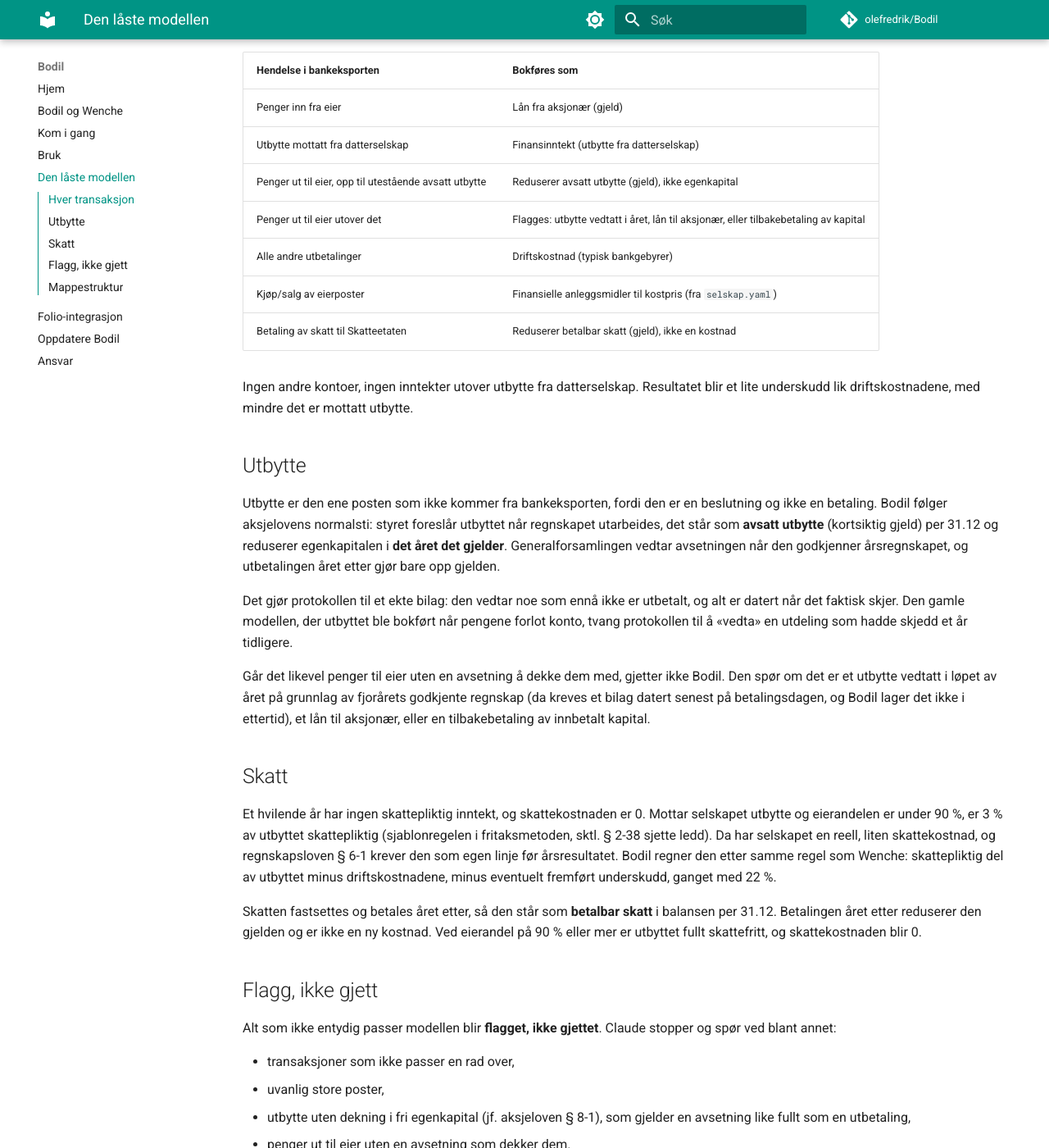
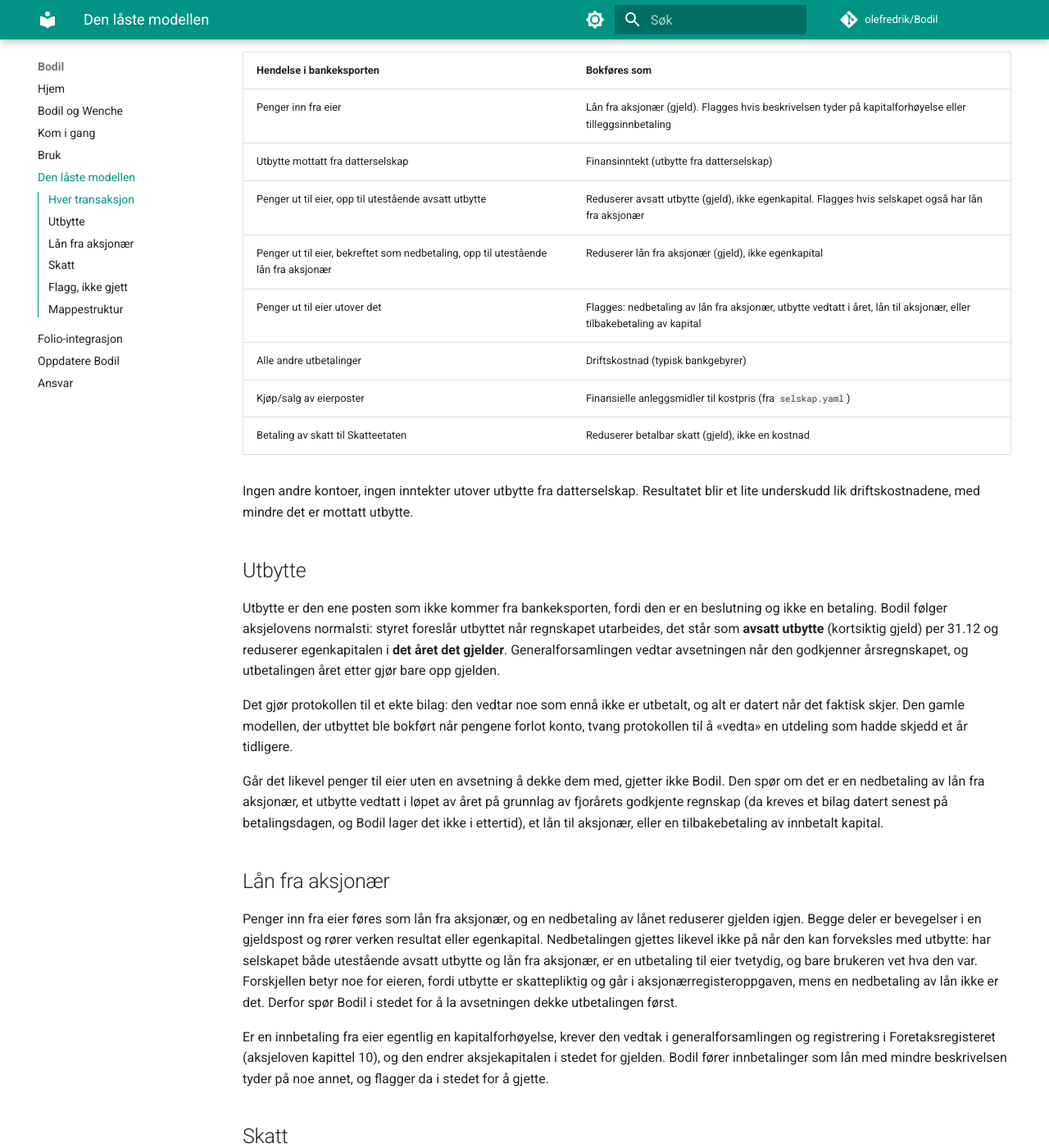
Before and after one commit to olefredrik/Bodil, an MkDocs documentation site: the page built from docs/modellen.md, in a window 1280 px wide and 1400 px high, scrolled down 259 px. Shown: the whole window at 82% size. Built offline with MkDocs 1.6.1 and Material for MkDocs 9.7.7, drawn with Linux system fonts in a browser that asks for light colours; comment, search, counter and statistics services are not loaded; some of the changed text lies outside the part shown.

Commit message:
feat: nedbetaling av lån fra aksjonær i den låste modellen (v1.1.0)
Lån fra aksjonær kunne bare øke, så en nedbetaling ble flagget med
svaralternativer som ikke passet. En bekreftet nedbetaling reduserer nå
laan_fra_aksjonaer opp til utestående lån og holdes utenfor
utbytte_utbetalt. Har selskapet både avsatt utbytte og lån, spør Bodil
om utbetalingen er utbytte eller nedbetaling i stedet for å la
avsetningen dekke den først. Innbetaling fra eier flagges hvis
beskrivelsen tyder på kapitalforhøyelse eller tilleggsinnbetaling.

Co-Authored-By: Claude Opus 5.5 <noreply@anthropic.com>

```diff
--- a/docs/modellen.md
+++ b/docs/modellen.md
@@ -6,10 +6,11 @@ Bodil fører etter en bevisst minimal, låst bokføringsmodell. Den dekker det e
 
 | Hendelse i bankeksporten | Bokføres som |
 |---|---|
-| Penger inn fra eier | Lån fra aksjonær (gjeld) |
+| Penger inn fra eier | Lån fra aksjonær (gjeld). Flagges hvis beskrivelsen tyder på kapitalforhøyelse eller tilleggsinnbetaling |
 | Utbytte mottatt fra datterselskap | Finansinntekt (utbytte fra datterselskap) |
-| Penger ut til eier, opp til utestående avsatt utbytte | Reduserer avsatt utbytte (gjeld), ikke egenkapital |
-| Penger ut til eier utover det | Flagges: utbytte vedtatt i året, lån til aksjonær, eller tilbakebetaling av kapital |
+| Penger ut til eier, opp til utestående avsatt utbytte | Reduserer avsatt utbytte (gjeld), ikke egenkapital. Flagges hvis selskapet også har lån fra aksjonær |
+| Penger ut til eier, bekreftet som nedbetaling, opp til utestående lån fra aksjonær | Reduserer lån fra aksjonær (gjeld), ikke egenkapital |
+| Penger ut til eier utover det | Flagges: nedbetaling av lån fra aksjonær, utbytte vedtatt i året, lån til aksjonær, eller tilbakebetaling av kapital |
 | Alle andre utbetalinger | Driftskostnad (typisk bankgebyrer) |
 | Kjøp/salg av eierposter | Finansielle anleggsmidler til kostpris (fra `selskap.yaml`) |
 | Betaling av skatt til Skatteetaten | Reduserer betalbar skatt (gjeld), ikke en kostnad |
@@ -22,7 +23,13 @@ Utbytte er den ene posten som ikke kommer fra bankeksporten, fordi den er en bes
 
 Det gjør protokollen til et ekte bilag: den vedtar noe som ennå ikke er utbetalt, og alt er datert når det faktisk skjer. Den gamle modellen, der utbyttet ble bokført når pengene forlot konto, tvang protokollen til å «vedta» en utdeling som hadde skjedd et år tidligere.
 
-Går det likevel penger til eier uten en avsetning å dekke dem med, gjetter ikke Bodil. Den spør om det er et utbytte vedtatt i løpet av året på grunnlag av fjorårets godkjente regnskap (da kreves et bilag datert senest på betalingsdagen, og Bodil lager det ikke i ettertid), et lån til aksjonær, eller en tilbakebetaling av innbetalt kapital.
+Går det likevel penger til eier uten en avsetning å dekke dem med, gjetter ikke Bodil. Den spør om det er en nedbetaling av lån fra aksjonær, et utbytte vedtatt i løpet av året på grunnlag av fjorårets godkjente regnskap (da kreves et bilag datert senest på betalingsdagen, og Bodil lager det ikke i ettertid), et lån til aksjonær, eller en tilbakebetaling av innbetalt kapital.
+
+## Lån fra aksjonær
+
+Penger inn fra eier føres som lån fra aksjonær, og en nedbetaling av lånet reduserer gjelden igjen. Begge deler er bevegelser i en gjeldspost og rører verken resultat eller egenkapital. Nedbetalingen gjettes likevel ikke på når den kan forveksles med utbytte: har selskapet både utestående avsatt utbytte og lån fra aksjonær, er en utbetaling til eier tvetydig, og bare brukeren vet hva den var. Forskjellen betyr noe for eieren, fordi utbytte er skattepliktig og går i aksjonærregisteroppgaven, mens en nedbetaling av lån ikke er det. Derfor spør Bodil i stedet for å la avsetningen dekke utbetalingen først.
+
+Er en innbetaling fra eier egentlig en kapitalforhøyelse, krever den vedtak i generalforsamlingen og registrering i Foretaksregisteret (aksjeloven kapittel 10), og den endrer aksjekapitalen i stedet for gjelden. Bodil fører innbetalinger som lån med mindre beskrivelsen tyder på noe annet, og flagger da i stedet for å gjette.
 
 ## Skatt
 
@@ -37,7 +44,9 @@ Alt som ikke entydig passer modellen blir **flagget, ikke gjettet**. Claude stop
 - transaksjoner som ikke passer en rad over,
 - uvanlig store poster,
 - utbytte uten dekning i fri egenkapital (jf. aksjeloven § 8-1), som gjelder en avsetning like fullt som en utbetaling,
-- penger ut til eier uten en avsetning som dekker dem.
+- penger ut til eier uten en avsetning som dekker dem,
+- penger ut til eier som kan være både utbytte og nedbetaling av lån fra aksjonær,
+- penger inn fra eier som ser ut som en kapitalforhøyelse eller tilleggsinnbetaling.
 
 Balansen skal alltid gå opp: sum eiendeler = sum egenkapital og gjeld. Gjør den ikke det, finner Claude årsaken før det går videre.
 
--- a/selskap.example.yaml
+++ b/selskap.example.yaml
@@ -37,7 +37,8 @@ aapningsbalanse:
   bankinnskudd: 30000                # Saldo 01.01
   annen_egenkapital: 0               # Akkumulert resultat fra tidligere år (negativ = underskudd)
   laan_fra_aksjonaer: 50000          # Utestående lån fra eier ved årets start
-                                     # (her: brukt til å finansiere eierposten under)
+                                     # (her: brukt til å finansiere eierposten under).
+                                     # Nedbetaling i året reduserer det
   avsatt_utbytte: 0                  # Utbytte vedtatt i fjorårets regnskap, ennå ikke utbetalt
                                      # 01.01. Utbetalingen i år gjør opp denne gjelden og
                                      # reduserer ikke egenkapitalen på nytt
```
Also changed, not shown: .claude/skills/bokforing/SKILL.md (+20 -10 lines), CHANGELOG.md (+7 -0 lines), CLAUDE.md (+5 -4 lines), README.md (+1 -1 lines).
